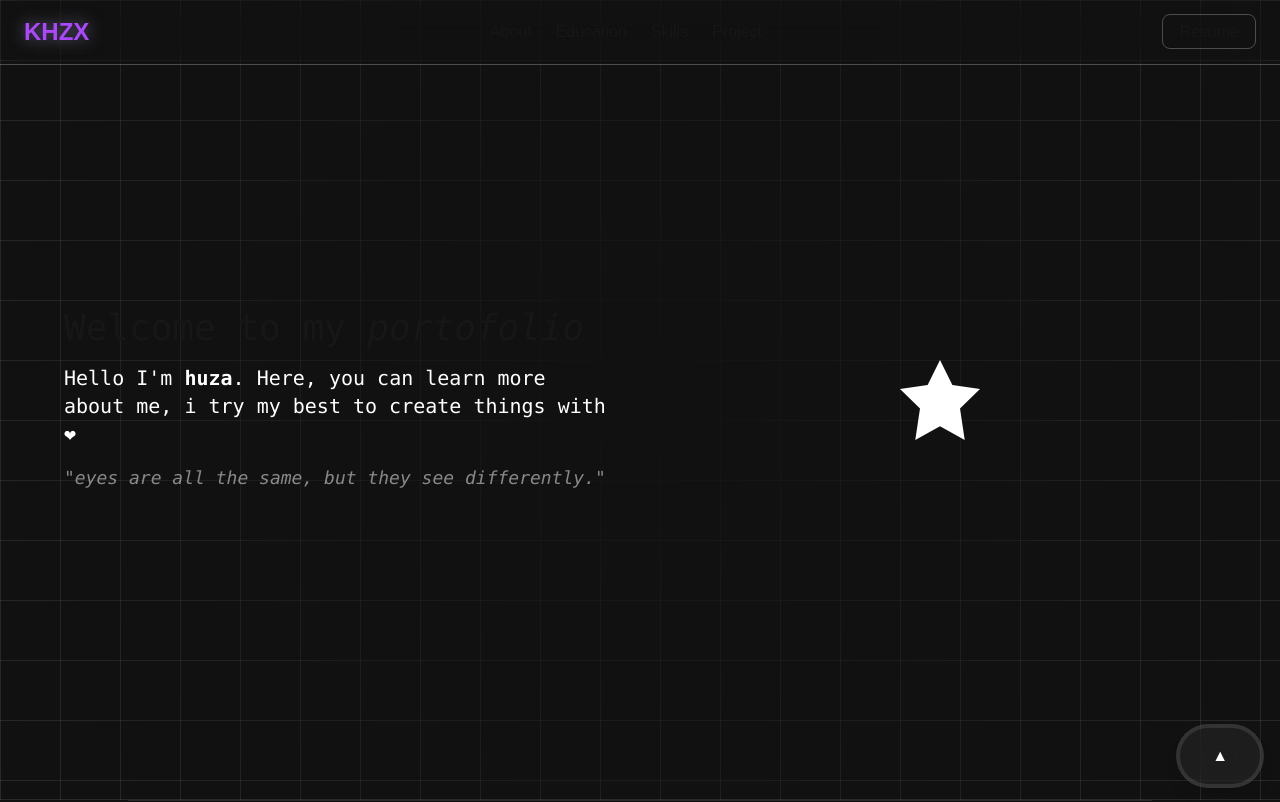
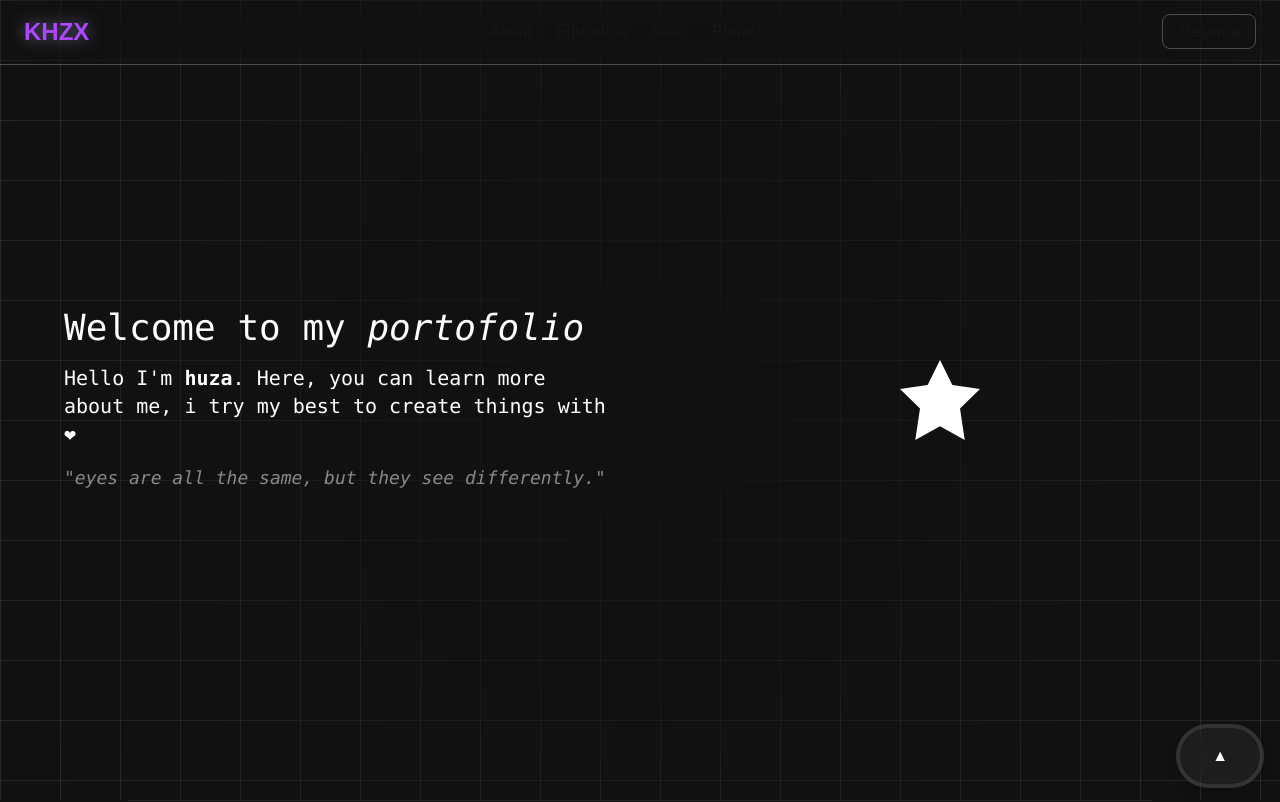
Before and after one commit to khuza08/portofolio, a Next.js app: page / in a window 1280 px wide. Shown: the top 802 px of the page. Built offline with nearby package versions, Linux system fonts and the light colour scheme.

Commit message:
refine landing background codes

```diff
--- a/app/globals.css
+++ b/app/globals.css
@@ -29,26 +29,6 @@ body, html {
 }
 }
 
-.gridvignette {
-  height: 100vh;
-  width: auto;
-
-  background-image:
-    radial-gradient(circle, rgba(17, 17, 17, 1), transparent 100%), /* vignette circle on top */
-    linear-gradient(to right, rgba(255, 255, 255, 0.1) 1px, transparent 1px),  /* vertical grid lines */
-    linear-gradient(to bottom, rgba(255, 255, 255, 0.1) 1px, transparent 1px); /* horizontal grid lines */
-
-  background-size:
-    100% 100%,  /* radial gradient covers full element */
-    60px 60px,   /* grid spacing X */
-    60px 60px;   /* grid spacing Y */
-
-  background-repeat:
-    no-repeat,
-    repeat,
-    repeat;
-}
-
 .roadmap-line {
   position: absolute;
   left: 50%;
--- a/app/page.tsx
+++ b/app/page.tsx
@@ -18,10 +18,22 @@ export default function HomePage() {
     <div className="w-full">
 
       {/* landing */}
-      <section id="landing" className="border-white/10 border-b gridvignette relative min-h-screen flex items-center justify-center p-8">
-        <div className="flex flex-col md:flex-row items-center max-w-6xl w-full gap-12">
+      <section
+        id="landing"
+        className="relative min-h-screen w-full flex items-center justify-center p-8"
+        style={{
+          backgroundImage: `
+      radial-gradient(circle, rgba(17,17,17,1), transparent 100%),
+      linear-gradient(to right, rgba(255,255,255,0.1) 1px, transparent 1px),
+      linear-gradient(to bottom, rgba(255,255,255,0.1) 1px, transparent 1px)
+    `,
+          backgroundSize: '100% 100%, 60px 60px, 60px 60px',
+          backgroundRepeat: 'no-repeat, repeat, repeat'
+        }}
+      >
+        <div className="flex flex-col md:flex-row items-center max-w-6xl w-full gap-12 relative z-10">
           <div className="flex-1 text-left">
-            <h1 className="text-4xl mb-4 font-mono font-light">
+            <h1 className="text-4xl mb-4 font-mono font-light text-white">
               Welcome to my <span className="italic">portofolio</span>
             </h1>
             <p className="text-xl text-white max-w-xl font-mono mb-4">
@@ -33,12 +45,10 @@ export default function HomePage() {
             </p>
           </div>
           <div className="flex-1 flex justify-center">
-            <StarIcon width={96} height={96} fill="#ffffffff" />
+            <StarIcon width={96} height={96} fill="#ffffff" />
           </div>
         </div>
       </section>
-
-
 
       <div className="w-[80vw] mx-auto border-t border-white/10 text-center" />
 
```
